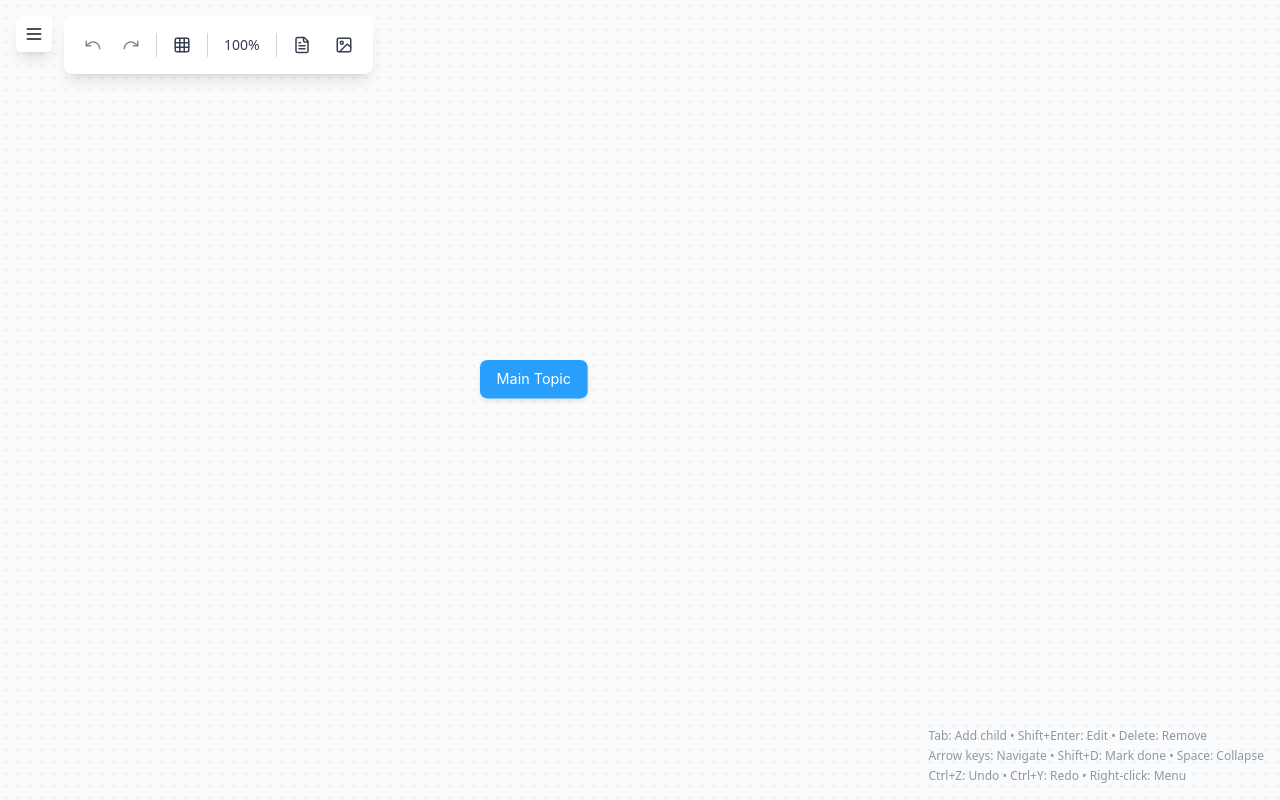
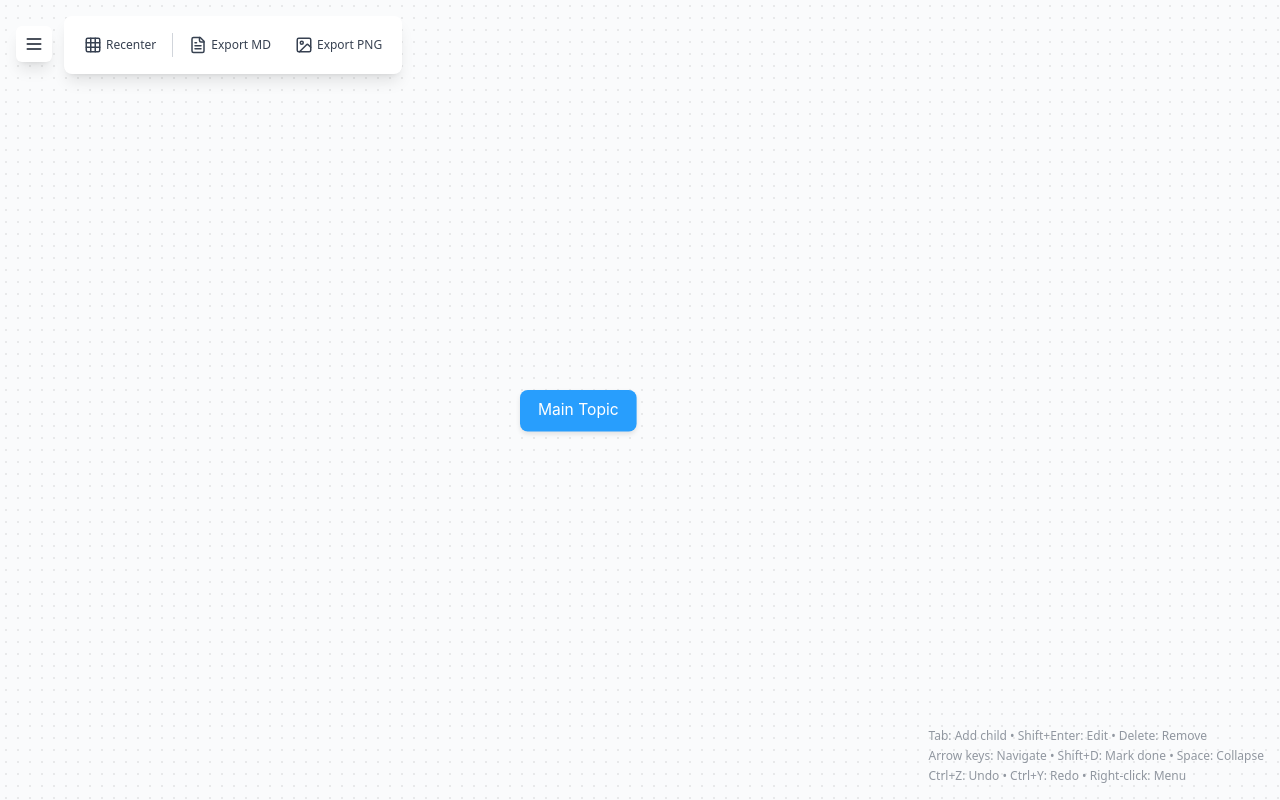
Before and after one commit to zikrianbia/mymap, a React (Vite) app: page / in a window 1280 px wide. Built offline with nearby package versions, Linux system fonts and the light colour scheme.

Commit message:
update toolbar

```diff
--- a/src/components/MindMapCanvas.tsx
+++ b/src/components/MindMapCanvas.tsx
@@ -437,7 +437,7 @@ const MindMapCanvas: React.FC<MindMapCanvasProps> = ({ width, height, onContextM
                   text={node.title}
                   fontSize={12}
                   fontFamily="Montserrat, Inter, system-ui, sans-serif"
-                  fontStyle="normal"
+                  fontStyle={node.isCompleted ? "normal" : "normal"}
                   fontWeight={600}
                   fill="#fff"
                   width={nodeWidth - 24}
@@ -448,6 +448,7 @@ const MindMapCanvas: React.FC<MindMapCanvasProps> = ({ width, height, onContextM
                   verticalAlign="middle"
                   wrap="none"
                   ellipsis
+                  textDecoration={node.isCompleted ? "line-through" : undefined}
                 />
 
                 {/* Collapse indicator */}
@@ -467,29 +468,6 @@ const MindMapCanvas: React.FC<MindMapCanvasProps> = ({ width, height, onContextM
                       style={{ cursor: 'pointer' }}
                     />
                   </>
-                )}
-
-                {/* Completion indicator */}
-                {node.isCompleted && (
-                  <Circle
-                    x={15}
-                    y={15}
-                    radius={8}
-                    fill="#10b981"
-                    stroke="white"
-                    strokeWidth={2}
-                  />
-                )}
-
-                {node.isCompleted && (
-                  <Text
-                    text="✓"
-                    x={11}
-                    y={11}
-                    fontSize={12}
-                    fontStyle="bold"
-                    fill="white"
-                  />
                 )}
               </Group>
             );
--- a/src/components/Toolbar.tsx
+++ b/src/components/Toolbar.tsx
@@ -46,6 +46,28 @@ const Toolbar: React.FC = () => {
     }
   };
 
+  const handleExportMd = () => {
+    // Export a simple Markdown representation of the mind map
+    const { nodes, rootNodeId } = useMindMapStore.getState();
+    function renderNodeMd(nodeId: string, depth = 0) {
+      const node = nodes[nodeId];
+      if (!node) return '';
+      let md = `${'  '.repeat(depth)}- ${node.title}\n`;
+      node.childrenIds.forEach(childId => {
+        md += renderNodeMd(childId, depth + 1);
+      });
+      return md;
+    }
+    const md = renderNodeMd(rootNodeId);
+    const blob = new Blob([md], { type: 'text/markdown' });
+    const url = URL.createObjectURL(blob);
+    const a = document.createElement('a');
+    a.href = url;
+    a.download = `mindmap-${new Date().toISOString().split('T')[0]}.md`;
+    a.click();
+    URL.revokeObjectURL(url);
+  };
+
   // Center the root node in the viewport
   const handleRebalanceAndCenter = () => {
     rebalanceLayout();
@@ -64,81 +86,46 @@ const Toolbar: React.FC = () => {
   return (
     <>
       {/* Toolbar toggle button */}
-      <button
-        onClick={toggleToolbar}
-        className={`fixed top-4 left-4 z-40 p-2 rounded-md shadow-lg transition-all bg-white text-gray-900 hover:bg-gray-50`}
-      >
-        <Menu size={20} />
-      </button>
+      <div className="fixed top-4 left-4 z-40 flex flex-row items-center">
+        <button
+          onClick={toggleToolbar}
+          className={`p-2 rounded-md shadow-lg transition-all bg-white text-gray-900 hover:bg-gray-50 mt-2.5`}
+        >
+          <Menu size={20} />
+        </button>
+      </div>
 
       {/* Toolbar */}
       <div className={`fixed top-4 left-16 z-30 transition-all duration-300 ${
         showToolbar ? 'translate-x-0 opacity-100' : '-translate-x-full opacity-0'
       }`}>
         <div className={`flex items-center space-x-2 p-3 rounded-lg shadow-lg bg-white`}>
-          {/* Undo/Redo */}
-          <div className="flex space-x-1">
-            <button
-              onClick={undo}
-              disabled={history.past.length === 0}
-              className={`p-2 rounded-md transition-colors ${
-                history.past.length === 0
-                  ? 'opacity-50 cursor-not-allowed'
-                  : 'text-gray-700 hover:bg-gray-100'
-              }`}
-              title="Undo (Ctrl+Z)"
-            >
-              <Undo size={18} />
-            </button>
-            <button
-              onClick={redo}
-              disabled={history.future.length === 0}
-              className={`p-2 rounded-md transition-colors ${
-                history.future.length === 0
-                  ? 'opacity-50 cursor-not-allowed'
-                  : 'text-gray-700 hover:bg-gray-100'
-              }`}
-              title="Redo (Ctrl+Y)"
-            >
-              <Redo size={18} />
-            </button>
-          </div>
-
-          <div className="w-px h-6 bg-gray-300" />
-
           {/* Rebalance Layout */}
           <button
             onClick={handleRebalanceAndCenter}
-            className={`p-2 rounded-md transition-colors text-gray-700 hover:bg-gray-100`}
+            className={`p-2 rounded-md transition-colors flex flex-row items-center text-gray-700 hover:bg-gray-100`}
             title="Rebalance Layout (Ctrl+R)"
           >
-            <Grid size={18} />
+            <Grid size={18} /> <span className="ml-1 text-xs">Recenter</span>
           </button>
-
-          <div className="w-px h-6 bg-gray-300" />
-
-          {/* Zoom Level Display */}
-          <span className="px-2 text-sm font-medium text-gray-700 select-none" title="Zoom Level">
-            {Math.round((canvasScale / 1.2) * 100)}%
-          </span>
 
           <div className="w-px h-6 bg-gray-300" />
 
           {/* Export options */}
           <button
-            onClick={handleExportJson}
-            className={`p-2 rounded-md transition-colors text-gray-700 hover:bg-gray-100`}
-            title="Export as JSON"
+            onClick={handleExportMd}
+            className={`p-2 rounded-md transition-colors flex flex-row items-center text-gray-700 hover:bg-gray-100`}
+            title="Export as Markdown"
           >
-            <FileText size={18} />
+            <FileText size={18} /> <span className="ml-1 text-xs">Export MD</span>
           </button>
 
           <button
             onClick={handleExportPng}
-            className={`p-2 rounded-md transition-colors text-gray-700 hover:bg-gray-100`}
+            className={`p-2 rounded-md transition-colors flex flex-row items-center text-gray-700 hover:bg-gray-100`}
             title="Export as PNG"
           >
-            <Image size={18} />
+            <Image size={18} /> <span className="ml-1 text-xs">Export PNG</span>
           </button>
         </div>
       </div>
--- a/src/stores/mindmapStore.ts
+++ b/src/stores/mindmapStore.ts
@@ -156,7 +156,7 @@ const createInitialState = (): MindMapState => {
     editingNodeId: null,
     isDarkMode: false,
     canvasPosition: { x: 0, y: 0 },
-    canvasScale: 1.2,
+    canvasScale: 1.3,
     showToolbar: true,
     history: {
       past: [],
@@ -565,7 +565,7 @@ export const useMindMapStore = create<MindMapState & MindMapActions>((set, get)
           rootNodeId: data.rootNodeId,
           isDarkMode: data.isDarkMode || false,
           canvasPosition: data.canvasPosition || { x: 0, y: 0 },
-          canvasScale: data.canvasScale || 1,
+          canvasScale: 1.3,
           selectedNodeId: data.rootNodeId,
         });
       }
```
